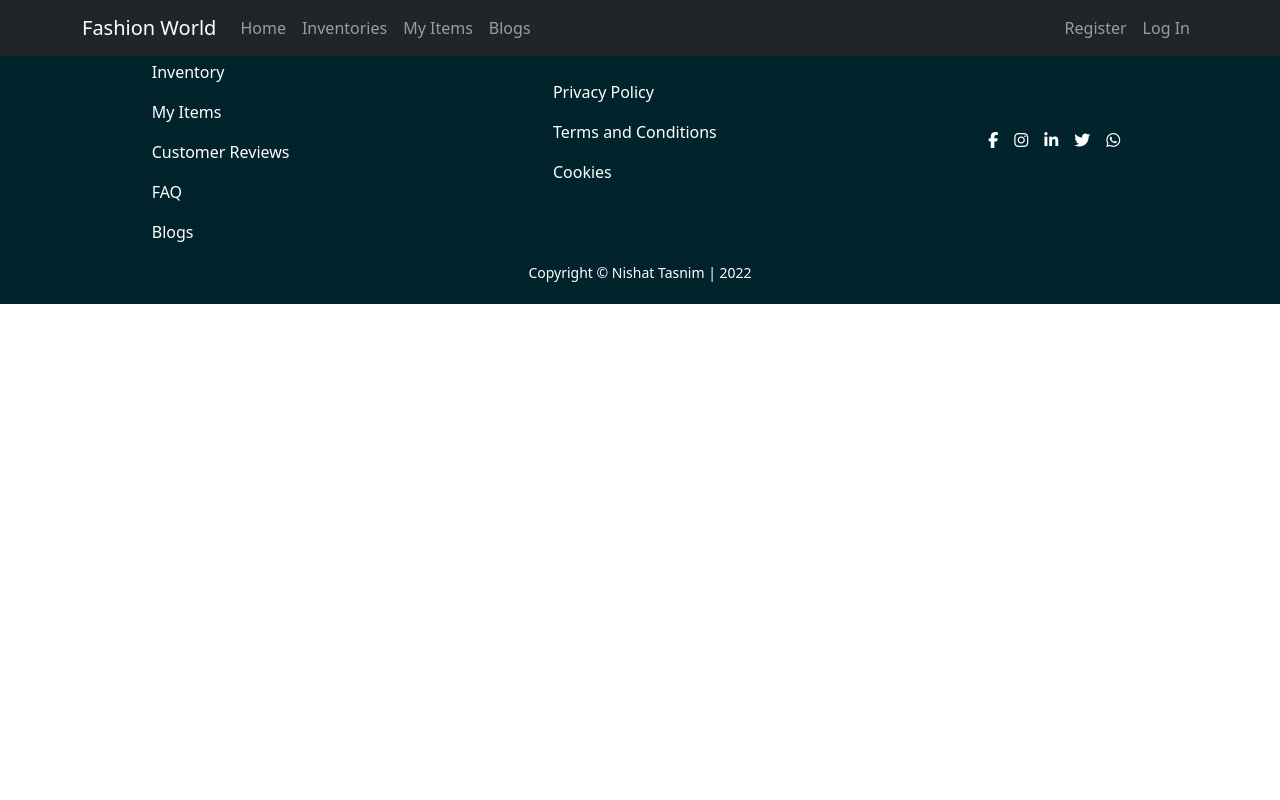
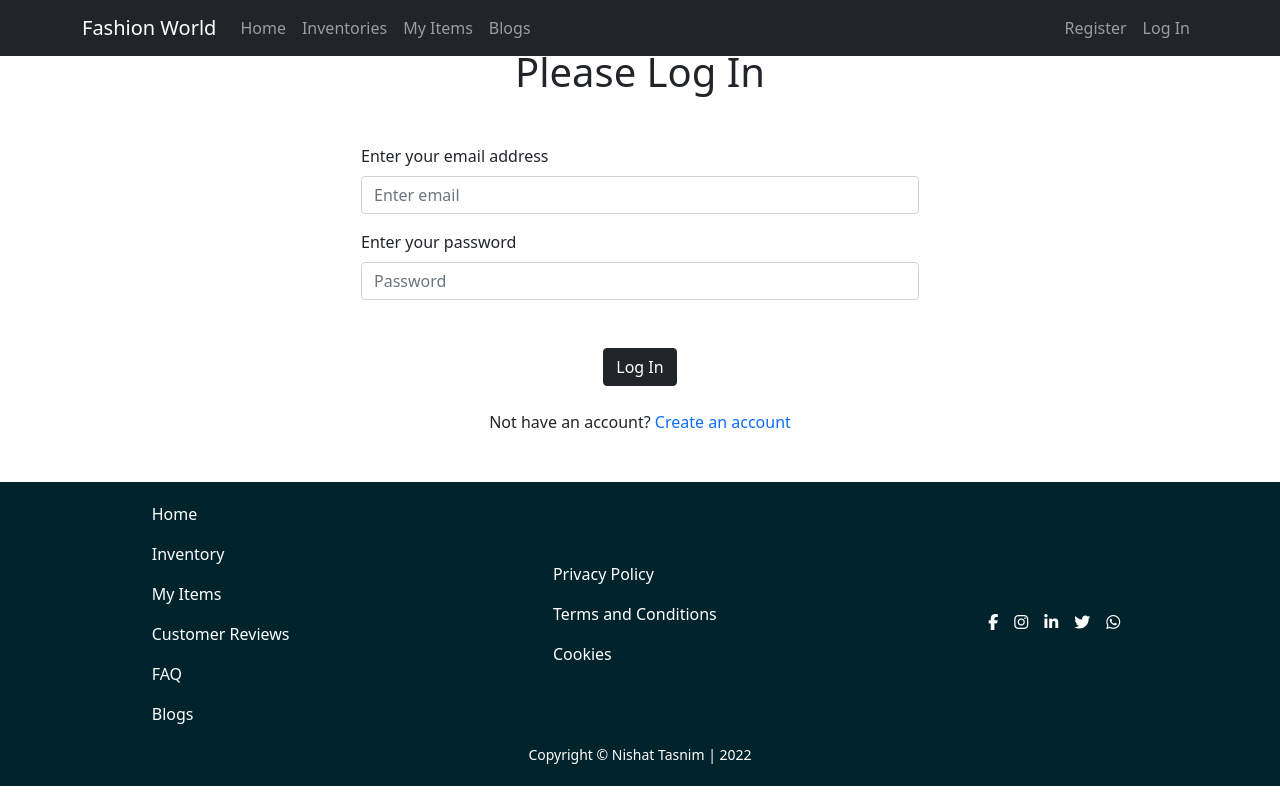
Before and after one commit to nishattasnim08/fashion-world-client-side, a React (Create React App) app: page /login in a window 1280 px wide. Built offline with nearby package versions, Linux system fonts and the light colour scheme.

Commit message:
log in page created

```diff
--- a/src/App.js
+++ b/src/App.js
@@ -6,6 +6,7 @@ import Header from './Shared/Header/Header';
 import Home from './Pages/Home/Home/Home';
 import Inventories from './Pages/Home/Inventiories/Inventories';
 import ManageInventories from './Pages/ManageInventories/ManageInventories';
+import Login from './Authentication/Login/Login';
 
 function App() {
   return (
@@ -15,6 +16,7 @@ function App() {
         <Route path="/" element={<Home/>}></Route>
         <Route path="/inventory" element={<Inventories/>}></Route>
         <Route path="/manageInventories" element={<ManageInventories/>}></Route>
+        <Route path="/login" element={<Login/>}></Route>
       </Routes>
       <Footer/>
     </div>
--- a/src/Authentication/Login/Login.js
+++ b/src/Authentication/Login/Login.js
@@ -1,10 +1,31 @@
 import React from 'react';
+import { Form } from 'react-bootstrap';
 import './Login.css'
 
 const Login = () => {
     return (
-        <div>
-
+        <div className='container mx-auto my-5'>
+            <div className='text-center'>
+                <h1>Please Log In</h1>
+            </div>
+            <div className='w-50 mx-auto my-5'>
+                <Form>
+                    <Form.Group className="mb-3" controlId="formGroupEmail">
+                        <Form.Label>Enter your email address</Form.Label>
+                        <Form.Control type="email" placeholder="Enter email" />
+                    </Form.Group>
+                    <Form.Group className="mb-3" controlId="formGroupPassword">
+                        <Form.Label>Enter your password</Form.Label>
+                        <Form.Control type="password" placeholder="Password" />
+                    </Form.Group>
+                </Form>
+            </div>
+            <div className='text-center mb-4'>
+                <button className='btn btn-dark'>Log In</button>
+            </div>
+            <div className='text-center'>
+                <p>Not have an account? <span className='text-primary'>Create an account</span> </p>
+            </div>
         </div>
     );
 };
```
